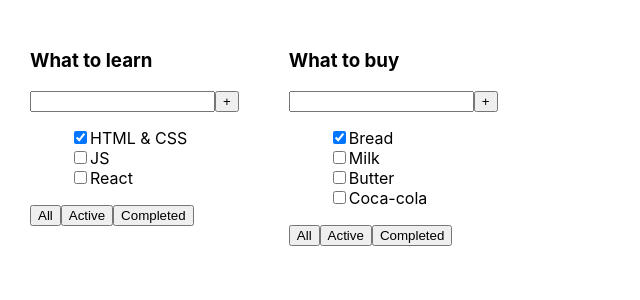
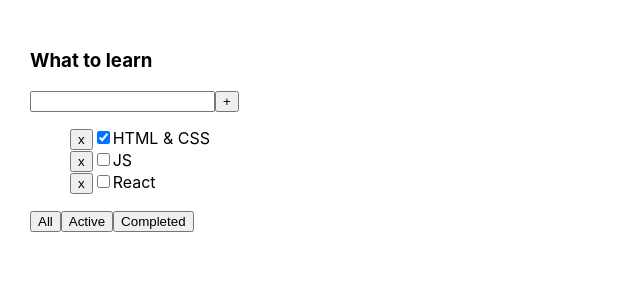
Before and after one commit to hrsk/classwork-todolist, a React (Create React App) app: page / in a window 1280 px wide. Shown: the top 300 px of the page, without its empty margins (0-640 px from the left). Built offline with nearby package versions, Linux system fonts and the light colour scheme.

Commit message:
useState, rendering filtered tasks using method filter, callback function removeTask, onClick

```diff
--- a/src/App.tsx
+++ b/src/App.tsx
@@ -1,3 +1,4 @@
+import { useState } from 'react';
 import './App.css';
 import { Todolist } from './Todolist';
 
@@ -7,26 +8,43 @@ export type TaskType = {
     isDone: boolean
 }
 export type TasksType = Array<TaskType>
+export type FilterValuesType = 'All' | 'Active' | 'Completed'
 
 export const App = () => {
 
-    const tasks1: TasksType = [
+    const [tasks, setTasks] = useState<Array<TaskType>>([
         { id: 1, title: 'HTML & CSS', isDone: true },
         { id: 2, title: 'JS', isDone: false },
         { id: 3, title: 'React', isDone: false },
-    ];
+    ]);
 
-    const tasks2: TasksType = [
-        { id: 1, title: 'Bread', isDone: true },
-        { id: 2, title: 'Milk', isDone: false },
-        { id: 3, title: 'Butter', isDone: false },
-        { id: 4, title: 'Coca-cola', isDone: false },
-    ];
+    const [filter, setFilter] = useState<FilterValuesType>('All');
+
+    // const tasks2: TasksType = [
+    //     { id: 1, title: 'Bread', isDone: true },
+    //     { id: 2, title: 'Milk', isDone: false },
+    //     { id: 3, title: 'Butter', isDone: false },
+    //     { id: 4, title: 'Coca-cola', isDone: false },
+    // ];
+
+    const removeTask = (taskId: number) => {
+        setTasks(tasks.filter(task => task.id !== taskId));
+    }
+
+    let filteredTasks = tasks;
+    if (filter === 'Active') {
+        filteredTasks = tasks.filter(task => !task.isDone)
+    }
+    if (filter === 'Completed') {
+        filteredTasks = tasks.filter(task => task.isDone)
+    }
 
     return (
         <div className="App">
-            <Todolist tasks={tasks1} title={'What to learn'} />
-            <Todolist tasks={tasks2} title={'What to buy'} />
+            <Todolist tasks={filteredTasks}
+                title={'What to learn'}
+                removeTask={removeTask} />
+            {/* <Todolist tasks={tasks2} title={'What to buy'} /> */}
             {/* <div>
                 <h3>What to learn</h3>
                 <div>
--- a/src/Todolist.tsx
+++ b/src/Todolist.tsx
@@ -3,6 +3,7 @@ import { TasksType } from "./App"
 type PropsType = {
     title: string
     tasks: TasksType
+    removeTask: (taskId: number) => void
 }
 
 export const Todolist = (props: PropsType) => {
@@ -18,6 +19,7 @@ export const Todolist = (props: PropsType) => {
                     props.tasks.map((task) => {
                         return (
                             <li key={task.id}>
+                                <button onClick={() => props.removeTask(task.id)}>x</button>
                                 <input type="checkbox" checked={task.isDone} /><span>{task.title}</span>
                             </li>
                         )
```
